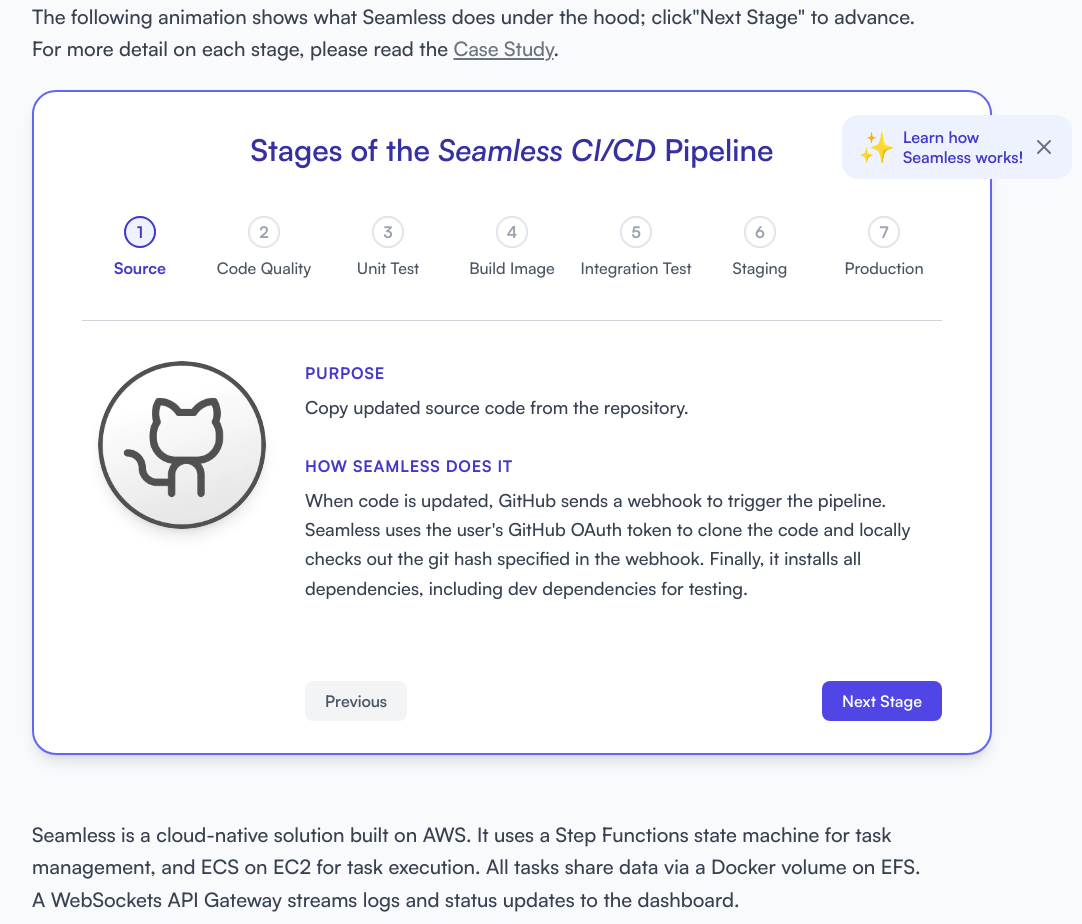
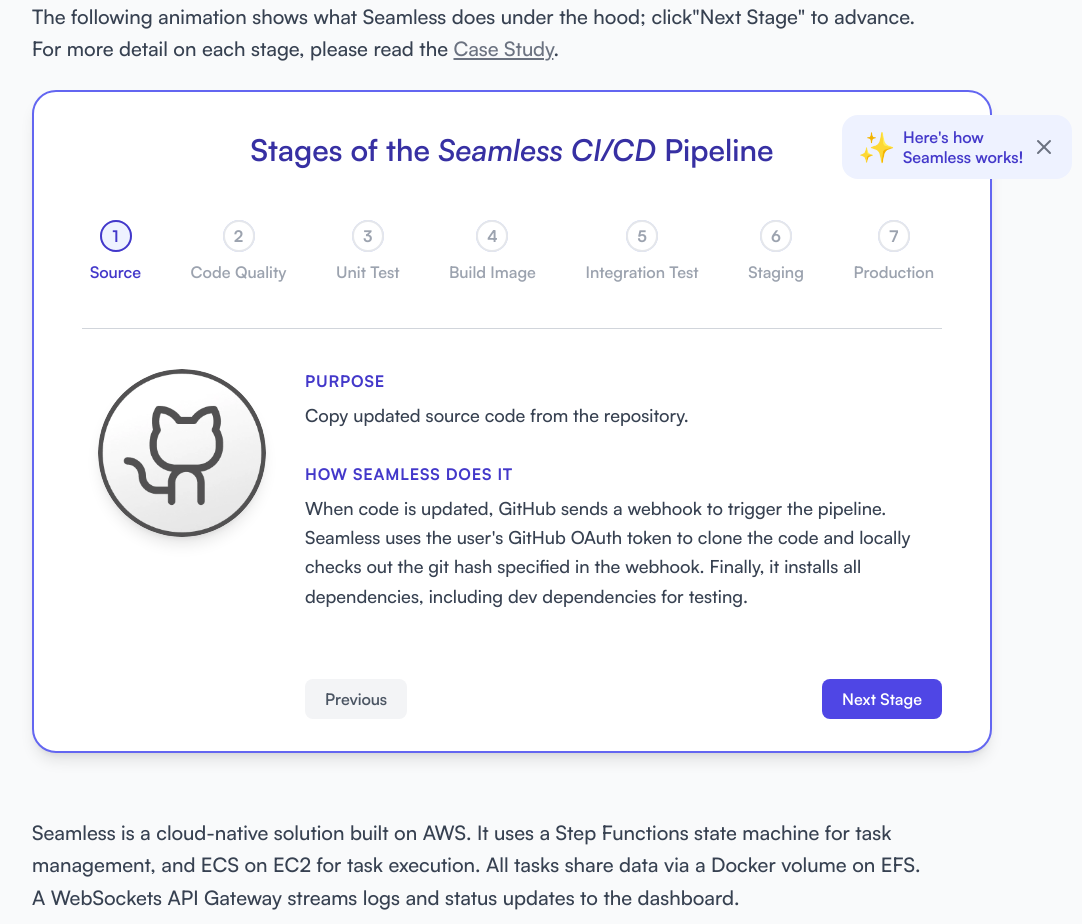
Before and after one commit to jasonherngwang/jasonherngwang.com, a Next.js app: page / in a window 1280 px wide. Shown: the part 1680-2604 px from the top of the page, without its empty margins (128-1210 px from the left). Built offline with nearby package versions, Linux system fonts and the light colour scheme.

Commit message:
fix: make stages clickable

```diff
--- a/components/pipeline-animation/animation-pointer.tsx
+++ b/components/pipeline-animation/animation-pointer.tsx
@@ -31,7 +31,7 @@
         <div className="flex w-[230px] items-center gap-x-2 rounded-2xl bg-indigo-50 px-4 py-3">
           <div className="text-3xl">✨</div>
           <div className="pointer-events-none text-base font-semibold leading-tight text-indigo-700">
-            Learn how Seamless works!
+            Here{"'"}s how Seamless works!
           </div>
           <button
             type="button"
--- a/components/pipeline-animation/index.tsx
+++ b/components/pipeline-animation/index.tsx
@@ -23,17 +23,18 @@
         <h2 className="mt-2 shrink-0 font-semibold text-indigo-800 sm:text-2xl md:text-3xl">
           Stages of the <em>Seamless CI/CD</em> Pipeline
         </h2>
-        <div className="mt-12 flex w-full items-start justify-between gap-x-2 rounded">
+        <div className="mt-8 flex w-full items-start justify-between">
           {pipelineStages.map((stage) => (
             <Step
               key={stage.step}
               step={stage.step}
               currentStep={step}
               title={pipelineStages[stage.step - 1].title}
+              setStep={setStep}
             />
           ))}
         </div>
-        <Separator className="my-10" />
+        <Separator className="mb-10 mt-6" />
         <Content
           currentStage={currentStage}
           step={currentStage.step}
@@ -48,9 +49,10 @@
   step: number;
   currentStep: number;
   title: string;
+  setStep: React.Dispatch<React.SetStateAction<number>>;
 }
 
-function Step({ step, currentStep, title }: StepProps) {
+function Step({ step, currentStep, title, setStep }: StepProps) {
   const status =
     currentStep === step
       ? 'active'
@@ -59,10 +61,15 @@
       : 'complete';
 
   return (
+    <button
+      type="button"
+      onClick={() => setStep(step)}
+      className="rounded-md p-2 hover:bg-indigo-50 lg:py-3 xl:py-5"
+    >
       <motion.div
         animate={status}
         initial={status}
-      className="flex w-32 flex-col items-center gap-y-2"
+        className="flex flex-col items-center gap-y-2"
       >
         <div className="relative">
           <motion.div
@@ -97,11 +104,12 @@
         <motion.span
           transition={titleTransition}
           variants={titleVariants}
-        className="text-center text-base"
+          className="text-center text-base font-semibold"
         >
           {title}
         </motion.span>
       </motion.div>
+    </button>
   );
 }
 
@@ -170,7 +178,7 @@
           </motion.div>
         </AnimatePresence>
       </div>
-      <div className="col-span-3 flex min-h-[360px] flex-col justify-between">
+      <div className="col-span-3 flex min-h-[350px] flex-col justify-between">
         <div>
           <h2 className="mb-2 font-bold uppercase tracking-wider text-indigo-700">
             Purpose
@@ -186,7 +194,7 @@
               transition={{
                 ease: 'easeOut',
                 type: 'tween',
-                opacity: { duration: 0.7 },
+                opacity: { duration: 0.4 },
               }}
               className="text-lg leading-relaxed"
             >
@@ -207,7 +215,7 @@
               transition={{
                 ease: 'easeOut',
                 type: 'tween',
-                opacity: { duration: 0.5 },
+                opacity: { duration: 0.4 },
               }}
               className="max-w-prose pr-4 text-lg leading-relaxed"
             >
@@ -251,15 +259,12 @@
 const titleTransition = { duration: t(0.2) };
 const titleVariants = {
   inactive: {
-    fontWeight: 500,
-    color: 'var(--gray-600)',
+    color: 'var(--gray-400)',
   },
   active: {
-    fontWeight: 700,
     color: 'var(--indigo-700)',
   },
   complete: {
-    fontWeight: 500,
     color: 'var(--gray-600)',
   },
 };
```
Lines whose indentation alone changed are shown as unchanged.
